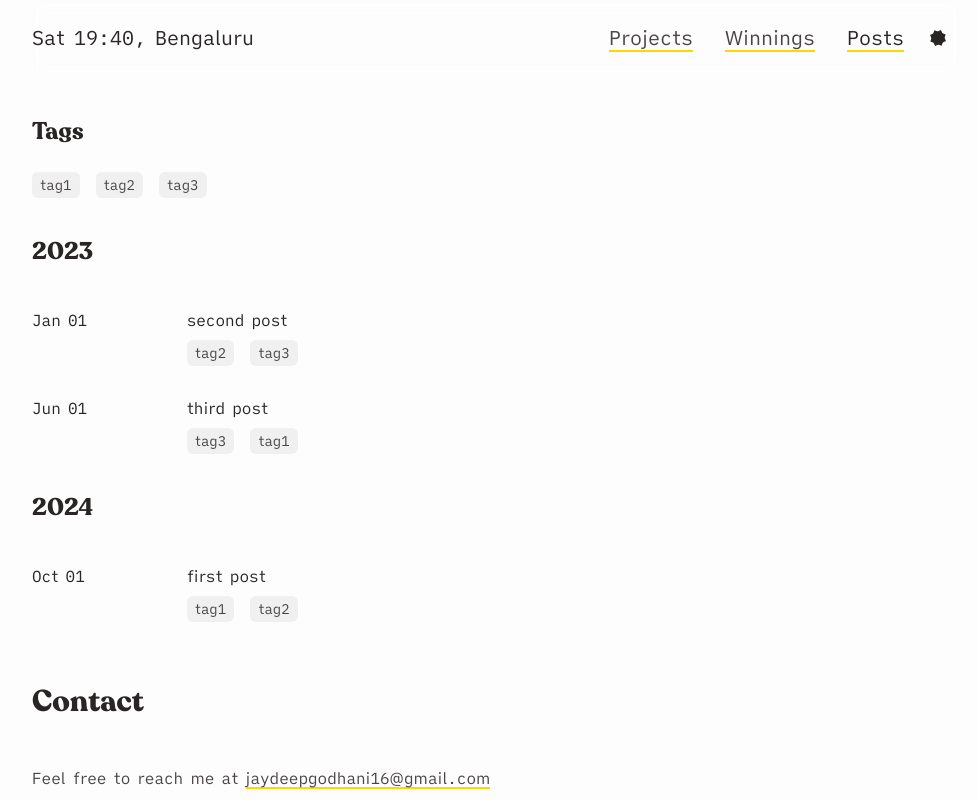
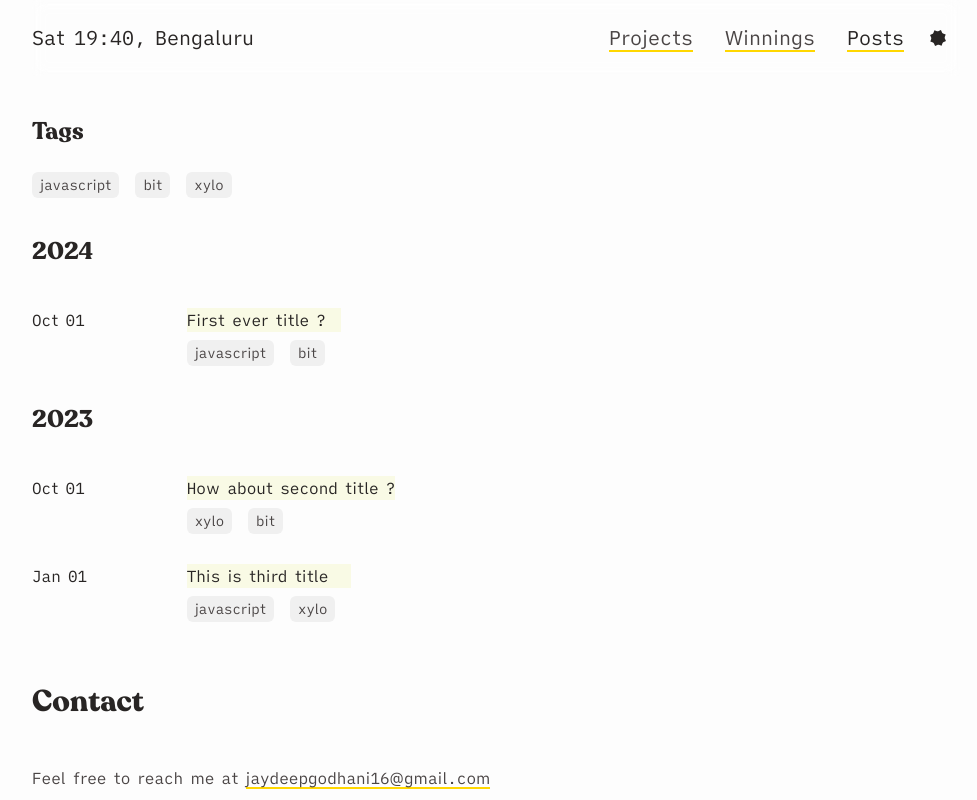
Before and after one commit to jaydeepgodhani/portfolio-react, a React (Vite) app: page /portfolio-react/posts in a window 1280 px wide. Shown: the top 800 px of the page, without its empty margins (144-1121 px from the left). Built offline with nearby package versions, Linux system fonts and the light colour scheme.

Commit message:
list as map and navlink working

```diff
--- a/src/App.jsx
+++ b/src/App.jsx
@@ -3,9 +3,11 @@ import Footer from "./Footer";
 import Home from "./Home";
 import Navbar from "./Navbar";
 import NoMatch from "./NoMatch";
-import Posts from "./Posts";
+import PostsPage from "./PostsPage";
 import Projects from "./Projects";
 import Winnings from "./Winnings";
+import { metadata } from "./helpers/metadata";
+import BlogPost from "./typography/BlogPost";
 
 function App() {
 
@@ -17,7 +19,8 @@ function App() {
           <Route path="/" element={<Home />} />
           <Route path="/projects" element={<Projects />} />
           <Route path="/winnings" element={<Winnings />} />
-          <Route path="/posts" element={<Posts />} />
+          <Route path="/posts" element={<PostsPage />} />
+          {metadata.map((e,i) => <Route key={i} path={`/posts/${e.link}`} element={<BlogPost content={e.link} />} />)}
           <Route path="*" element={<NoMatch />} />
         </Routes>
         <Footer />
--- a/src/Posts.jsx
+++ b/src/PostsPage.jsx
@@ -1,27 +1,10 @@
 import { useEffect, useState } from "react";
 // import markdownContent2 from "./assets/posts/001.md?raw";
+import { metadata } from "./helpers/metadata";
 import { getMapOfTags } from "./helpers/utilities";
-import ListPost from "./typography/ListPost";
+import PostList from "./typography/PostList";
 
-const allContent = [
-  {
-    title: "first post",
-    date: "2024-10-01T08:52:15.486Z",
-    tags: ["tag1", "tag2"],
-  },
-  {
-    title: "second post",
-    date: "2023-01-01T08:52:15.486Z",
-    tags: ["tag2", "tag3"],
-  },
-  {
-    title: "third post",
-    date: "2023-06-01T08:52:15.486Z",
-    tags: ["tag3", "tag1"],
-  },
-];
-
-const tagMap = getMapOfTags(allContent);
+const tagMap = getMapOfTags(metadata);
 
 const checkSubset = (parentArray, subsetArray) => {
   return subsetArray.every((el) => {
@@ -29,9 +12,9 @@ const checkSubset = (parentArray, subsetArray) => {
   })
 }
 
-const Posts = () => {
+const PostsPage = () => {
   // console.log(markdownContent2);
-  const [content, setContent] = useState(allContent);
+  const [content, setContent] = useState(metadata);
   const [filter, setFilter] = useState([]);
 
   const filterTags = (e) => {
@@ -49,9 +32,9 @@ const Posts = () => {
   };
 
   useEffect(() => {
-    if(filter.length === 0) setContent(allContent);
+    if(filter.length === 0) setContent(metadata);
     else setContent(
-      allContent.filter((obj) => {
+      metadata.filter((obj) => {
         if (checkSubset(obj.tags, filter)) return true;
         else return false;
       })
@@ -72,9 +55,9 @@ const Posts = () => {
           </span>
         ))}
       </div>
-      <ListPost content={content} />
+      <PostList content={content} />
     </div>
   );
 };
 
-export default Posts;
+export default PostsPage;
--- /dev/null
+++ b/src/helpers/metadata.js
@@ -0,0 +1,20 @@
+export const metadata = [
+  {
+    title: 'First ever title ?',
+    date: '2024-10-01',
+    tags: ['javascript', 'bit'],
+    link: 'first-ever-title'
+  },
+  {
+    title: 'How about second title ?',
+    date: '2023-10-01',
+    tags: ['xylo', 'bit'],
+    link: 'how-about-second-title'
+  },
+  {
+    title: 'This is third title',
+    date: '2023-01-01',
+    tags: ['javascript', 'xylo'],
+    link: 'this-is-third-title'
+  }
+];
--- a/src/helpers/utilities.js
+++ b/src/helpers/utilities.js
@@ -1,4 +1,3 @@
-
 const weekday = ["Sun", "Mon", "Tues", "Wed", "Thu", "Fri", "Sat"];
 
 const dark = () => {
@@ -11,8 +10,8 @@ const light = () => {
   localStorage.theme = LIGHT;
 };
 
-export const DARK = 'dark';
-export const LIGHT = 'light';
+export const DARK = "dark";
+export const LIGHT = "light";
 
 export function showTime() {
   const time = new Date();
@@ -64,38 +63,38 @@ export function shuffle(array) {
 
 export function getMapOfTags(content) {
   const mapOfTags = {};
-  for(const obj of content) {
+  for (const obj of content) {
     for (const tag of obj["tags"]) {
       if (mapOfTags[tag]) {
         mapOfTags[tag] = mapOfTags[tag] + 1;
       } else {
         mapOfTags[tag] = 1;
       }
-
     }
   }
   return mapOfTags;
 }
 
 export function getMapOfPosts(content) {
-  const mapOfPosts = {};
-  for(const obj of content) {
-    const year = obj.date.split("-")[0]
-    if (mapOfPosts[year]) {
-      mapOfPosts[year].push(obj);
+  const mapOfPosts = new Map();
+  for (const obj of content) {
+    const year = obj.date.split("-")[0];
+    const num = Number(year);
+    if (mapOfPosts.has(num)) {
+      mapOfPosts.get(num).push(obj);
     } else {
-      mapOfPosts[year] = [obj];
+      mapOfPosts.set(num, [obj]);
     }
   }
   return mapOfPosts;
 }
 
-export function dateToReadable (date) {
+export function dateToReadable(date) {
   const dateString = new Date(Date.parse(date)).toDateString();
   const firstIndex = dateString.indexOf(" ");
   const lastIndex = dateString.lastIndexOf(" ");
   return dateString.slice(firstIndex + 1, lastIndex);
-};
+}
 
 export const paragraphs = {
   aboutme: [
--- a/src/typography/BlogPost.jsx
+++ b/src/typography/BlogPost.jsx
@@ -1,32 +1,56 @@
-import React from 'react';
-import ReactMarkdown from 'react-markdown';
-import Para from './Para';
+import React, { useEffect } from "react";
+import ReactMarkdown from "react-markdown";
+import Para from "./Para";
 
 const BlogPost = ({ content }) => {
+  useEffect(() => {
+    const fetchFileContent = async () => {
+      const url = `./posts/${content}.md`
+      console.log("🚀 > fetchFileContent > url:", url);
+      const response = await fetch(url);
+      const text = await response.text();
+      console.log(text);
+    };
+    fetchFileContent();
+  }, [content]);
+
   return (
     <article>
       <ReactMarkdown
         components={{
-          h1: ({ children }) => <h1 className='font-heading text-3xl py-6 text-primary'>{children}</h1>,
-          h2: ({ children }) => <h1 className='font-heading text-2xl py-6 text-primary'>{children}</h1>,
-          h3: ({ children }) => <h1 className='font-heading text-xl py-6 text-primary'>{children}</h1>,
+          h1: ({ children }) => (
+            <h2 className="font-heading text-3xl py-6 text-primary">
+              {children}
+            </h2>
+          ),
+          h2: ({ children }) => (
+            <h3 className="font-heading text-2xl py-6 text-primary">
+              {children}
+            </h3>
+          ),
+          h3: ({ children }) => (
+            <h4 className="font-heading text-xl py-6 text-primary">
+              {children}
+            </h4>
+          ),
           p: ({ children }) => <Para>{children}</Para>,
           blockquote: ({ children }) => (
-            <blockquote className='pl-4 border-l-4 bg-quote-bg border-primary py-1 my-1'>
+            <blockquote className="pl-4 border-l-4 bg-quote-bg border-primary py-1 my-1">
               {children}
             </blockquote>
           ),
           code: (obj) => {
             console.log(obj);
             return !obj.className ? (
-              <code className='py-1 px-2 rounded-md bg-code-bg text-secondary text-sm'>
+              <code className="py-1 px-2 rounded-md bg-code-bg text-secondary text-sm">
                 {obj.children}
               </code>
             ) : (
-              <div className='py-4 px-4 rounded-md bg-code-bg text-secondary text-sm'>
-                {String(obj.children).replace(/\n$/, '')}
+              <div className="py-4 px-4 rounded-md bg-code-bg text-secondary text-sm">
+                {String(obj.children).replace(/\n$/, "")}
               </div>
-            )},
+            );
+          },
           a: ({ href, children }) => (
             <a href={href} target="_blank" rel="noopener noreferrer">
               {children}
--- a/src/typography/ListPost.jsx
+++ /dev/null
@@ -1,35 +0,0 @@
-import React from "react";
-import { dateToReadable, getMapOfPosts } from "../helpers/utilities";
-
-const ListPost = ({ content }) => {
-
-  const postMap = getMapOfPosts(content);
-
-  return (
-    <div>
-      {Object.keys(postMap).map((e) => (
-        <div key={e}>
-          <h2 className="font-heading text-2xl py-6 text-primary">{e}</h2>
-          {postMap[e].map((e) => (
-            <div key={e.date} className="flex flex-row py-4">
-              <div className="w-1/6 text-primary">{dateToReadable(e.date)}</div>
-              <div className="w-5/6">
-                <p className="pb-2 text-primary">{e.title}</p>
-                {e.tags && e.tags.map((t) => (
-                  <span
-                    key={t}
-                    className="py-1 px-2 mr-4 rounded-md bg-code-bg text-secondary text-sm"
-                  >
-                    {t}
-                  </span>
-                ))}
-              </div>
-            </div>
-          ))}
-        </div>
-      ))}
-    </div>
-  );
-};
-
-export default ListPost;
--- /dev/null
+++ b/src/typography/PostList.jsx
@@ -0,0 +1,37 @@
+import React from "react";
+import { NavLink } from "react-router-dom";
+import { dateToReadable, getMapOfPosts } from "../helpers/utilities";
+
+const PostList = ({ content }) => {
+  const postMap = getMapOfPosts(content);
+  const years = [...postMap.keys()];
+
+  return (
+    <div>
+      {years.map((year) => (
+        <div key={year}>
+          <h2 className="font-heading text-2xl py-6 text-primary">{year}</h2>
+          {postMap.get(year).map((obj) => (
+            <div key={obj.date} className="flex flex-row py-4">
+              <div className="w-1/6 text-primary">{dateToReadable(obj.date)}</div>
+              <div className="w-auto">
+                <NavLink to={`/posts/${obj.link}`} className="shadow-none hover:shadow-none bg-quote-bg block mb-2 text-primary">{obj.title}</NavLink>
+                {obj.tags &&
+                  obj.tags.map((t) => (
+                    <span
+                      key={t}
+                      className="py-1 px-2 mr-4 rounded-md bg-code-bg text-secondary text-sm"
+                    >
+                      {t}
+                    </span>
+                  ))}
+              </div>
+            </div>
+          ))}
+        </div>
+      ))}
+    </div>
+  );
+};
+
+export default PostList;
```
Also changed, not shown: src/posts/first-ever-title.md (added, +14 -0 lines), src/posts/how-about-second-title.md (renamed from src/assets/posts/001.md, +2 -2 lines), src/posts/this-is-third-title.md (added, +14 -0 lines).
